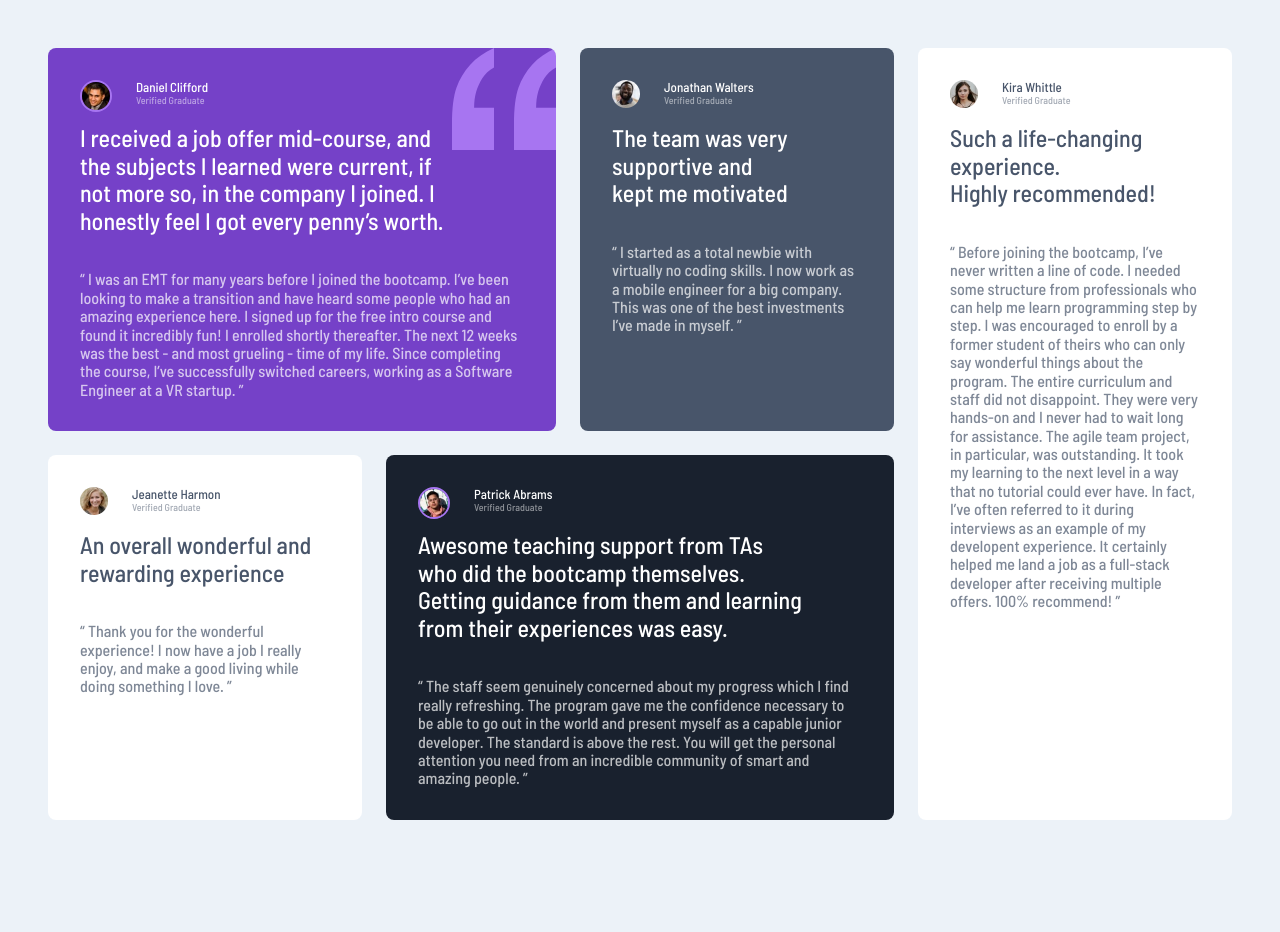
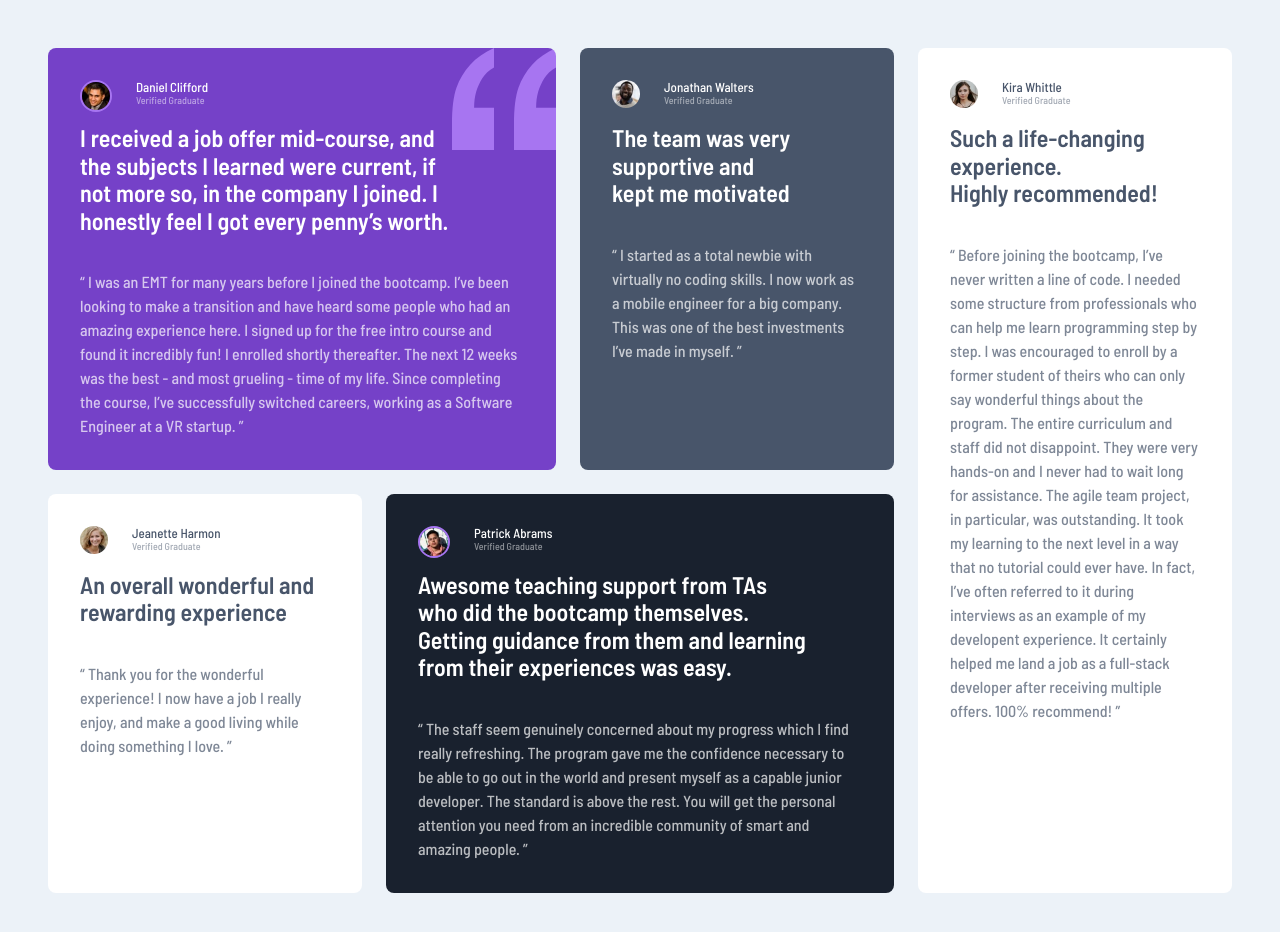
Before and after one commit to RalphPastel972/testimonials-grid-section-main, a plain HTML site: page index.html in a window 1280 px wide. Before the commit the page ends 868 px from the top, so only its background shows below. Drawn offline with nearby package versions, Linux system fonts and the light colour scheme.

Commit message:
V1.2 - Fixing missing <h1>

```diff
--- a/index.html
+++ b/index.html
@@ -43,9 +43,11 @@
         </div>
 
         <div class="card_main_quote">
+          <h1>
             I received a job offer mid-course, and the subjects I learned were
             current, if not more so, in the company I joined. I honestly feel I
             got every penny’s worth.
+          </h1>
         </div>
         <div class="card_long_quote">
           “ I was an EMT for many years before I joined the bootcamp. I’ve been
@@ -72,7 +74,7 @@
         </div>
 
         <div class="card_main_quote">
-          The team was very supportive and kept me motivated
+          <h1>The team was very supportive and kept me motivated</h1>
         </div>
         <div class="card_long_quote">
           “ I started as a total newbie with virtually no coding skills. I now
@@ -95,7 +97,7 @@
         </div>
 
         <div class="card_main_quote">
-          An overall wonderful and rewarding experience
+          <h1>An overall wonderful and rewarding experience</h1>
         </div>
         <div class="card_long_quote">
           “ Thank you for the wonderful experience! I now have a job I really
@@ -117,9 +119,11 @@
         </div>
 
         <div class="card_main_quote">
+          <h1>
             Awesome teaching support from TAs who did the bootcamp themselves.
             Getting guidance from them and learning from their experiences was
             easy.
+          </h1>
         </div>
         <div class="card_long_quote">
           “ The staff seem genuinely concerned about my progress which I find
@@ -145,7 +149,7 @@
         </div>
 
         <div class="card_main_quote">
-          Such a life-changing experience. Highly recommended!
+          <h1>Such a life-changing experience. Highly recommended!</h1>
         </div>
         <div class="card_long_quote">
           “ Before joining the bootcamp, I’ve never written a line of code. I
--- a/style.css
+++ b/style.css
@@ -57,7 +57,7 @@ main {
   }
 }
 
-.card_main_quote {
+.card_main_quote h1 {
   font-size: x-large;
   margin-bottom: 1.5em;
   text-wrap: balance;
@@ -65,6 +65,7 @@ main {
 
 .card_long_quote {
   font-size: normal;
+  line-height: 1.5;
   opacity: 70%;
 }
 
```
Lines whose indentation alone changed are shown as unchanged.
